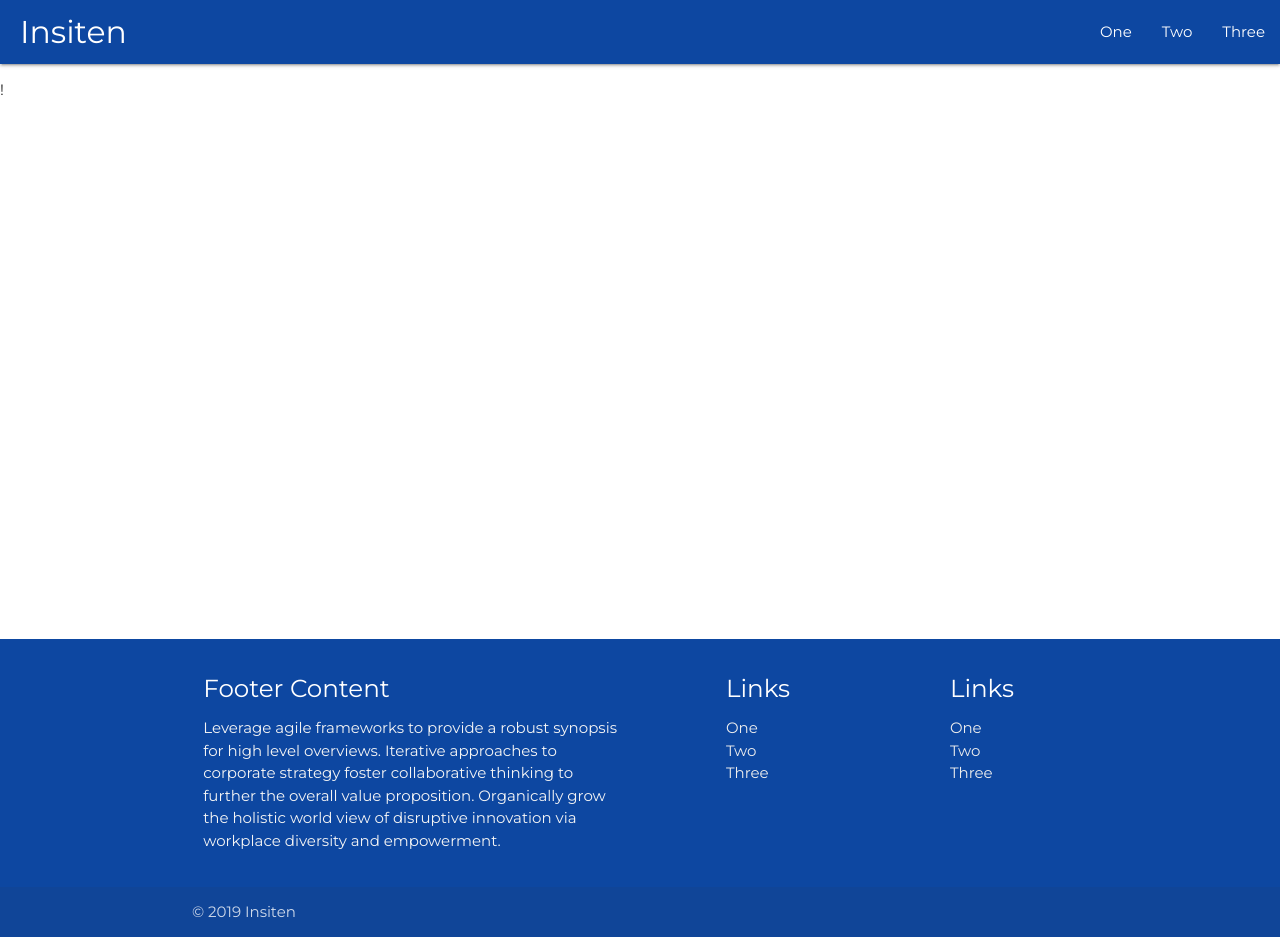
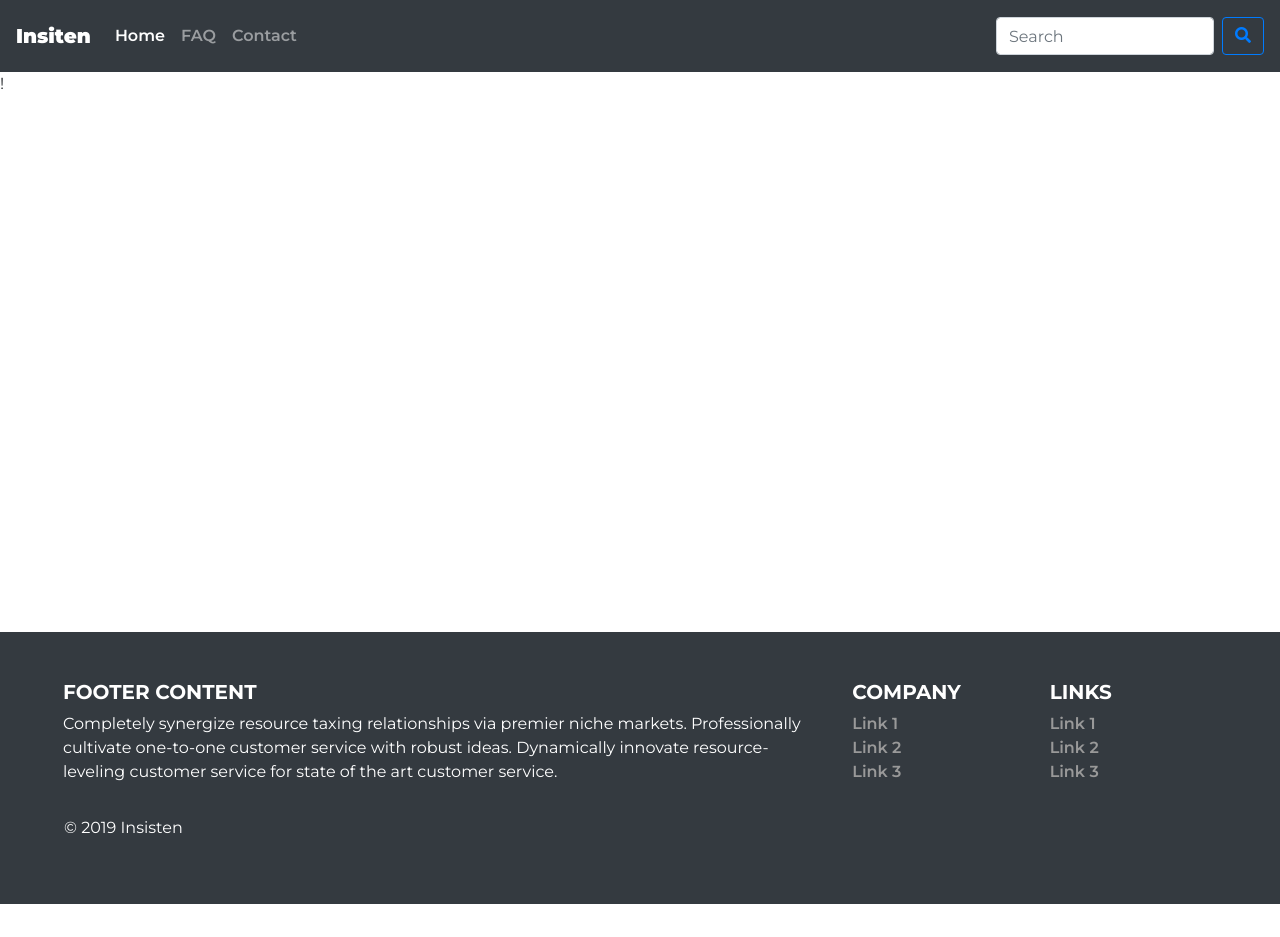
Before and after one commit to rubinoAM/Insiten-Challenge, a React (Create React App) app in the folder front-end/: page / in a window 1280 px wide. After the commit the page ends 904 px from the top, so only its background shows below. Built offline with nearby package versions, Linux system fonts and the light colour scheme.

Commit message:
Switched to Bootstrap

```diff
--- a/front-end/public/index.html
+++ b/front-end/public/index.html
@@ -9,10 +9,12 @@
     />
     <meta name="theme-color" content="#000000" />
     <link rel="manifest" href="%PUBLIC_URL%/manifest.json" />
-    <link href="https://fonts.googleapis.com/css?family=Montserrat:400,600,700" rel="stylesheet">
-    <link rel="stylesheet" type="text/css" href="https://cdnjs.cloudflare.com/ajax/libs/materialize/1.0.0/css/materialize.min.css">
-    <link href="https://fonts.googleapis.com/icon?family=Material+Icons" rel="stylesheet">
-    <script src="https://cdnjs.cloudflare.com/ajax/libs/materialize/1.0.0/js/materialize.min.js"></script>
+    <link href="https://fonts.googleapis.com/css?family=Montserrat:400,600,700,900" rel="stylesheet">
+    <link rel="stylesheet" href="https://stackpath.bootstrapcdn.com/bootstrap/4.3.1/css/bootstrap.min.css" integrity="sha384-ggOyR0iXCbMQv3Xipma34MD+dH/1fQ784/j6cY/iJTQUOhcWr7x9JvoRxT2MZw1T" crossorigin="anonymous">
+    <script src="https://code.jquery.com/jquery-3.3.1.slim.min.js" integrity="sha384-q8i/X+965DzO0rT7abK41JStQIAqVgRVzpbzo5smXKp4YfRvH+8abtTE1Pi6jizo" crossorigin="anonymous"></script>
+    <script src="https://cdnjs.cloudflare.com/ajax/libs/popper.js/1.14.7/umd/popper.min.js" integrity="sha384-UO2eT0CpHqdSJQ6hJty5KVphtPhzWj9WO1clHTMGa3JDZwrnQq4sF86dIHNDz0W1" crossorigin="anonymous"></script>
+    <script src="https://stackpath.bootstrapcdn.com/bootstrap/4.3.1/js/bootstrap.min.js" integrity="sha384-JjSmVgyd0p3pXB1rRibZUAYoIIy6OrQ6VrjIEaFf/nJGzIxFDsf4x0xIM+B07jRM" crossorigin="anonymous"></script>
+    <link rel="stylesheet" href="https://use.fontawesome.com/releases/v5.8.1/css/all.css" integrity="sha384-50oBUHEmvpQ+1lW4y57PTFmhCaXp0ML5d60M1M7uH2+nqUivzIebhndOJK28anvf" crossorigin="anonymous">
     <title>Insiten Developer Test</title>
   </head>
   <body>
--- a/front-end/src/App.css
+++ b/front-end/src/App.css
@@ -3,8 +3,8 @@ body{
 }
 
 /* Media Queries */
-@media screen and (min-width:601px){
-    a.brand-logo{
-        margin-left:20px;
+@media screen and (max-width: 991px){
+    .nav-search{
+        display:none;
     }
 }
--- a/front-end/src/components/Footer.js
+++ b/front-end/src/components/Footer.js
@@ -1,39 +1,40 @@
 import React from 'react';
+import '../styles/footer.css';
 
 function Footer(){
+    const curDate = new Date();
+    const curYear = curDate.getFullYear();
+
     return(
-        <footer class="page-footer blue darken-4">
-            <div class="container">
+        <footer class="page-footer font-small navbar-dark bg-dark p-1 p-md-5">
+            <div class="container-fluid text-center text-md-left">
                 <div class="row">
-                    <div class="col l6 s12">
-                        <h5 class="white-text">Footer Content</h5>
-                        <p class="grey-text text-lighten-4">
-                            Leverage agile frameworks to provide a robust synopsis for high level overviews. Iterative approaches to corporate strategy foster collaborative thinking to further the overall value proposition. Organically grow the holistic world view of disruptive innovation via workplace diversity and empowerment.
+                    <div class="col-md-8 mt-md-0 mt-3">
+                        <h5 class="text-uppercase">Footer Content</h5>
+                        <p>
+                            Completely synergize resource taxing relationships via premier niche markets. Professionally cultivate one-to-one customer service with robust ideas. Dynamically innovate resource-leveling customer service for state of the art customer service.
                         </p>
                     </div>
-                    <div class="col l2 offset-l1 s12">
-                        <h5 class="white-text">Links</h5>
-                        <ul>
-                            <li><a class="grey-text text-lighten-3" href="#!">One</a></li>
-                            <li><a class="grey-text text-lighten-3" href="#!">Two</a></li>
-                            <li><a class="grey-text text-lighten-3" href="#!">Three</a></li>
+                    <hr class="clearfix w-100 d-md-none pb-3"/>
+                    <div class="col-md-2 mb-md-0 mb-3">
+                        <h5 class="text-uppercase">Company</h5>
+                        <ul class="list-unstyled">
+                            <li><a href="#!">Link 1</a></li>
+                            <li><a href="#!">Link 2</a></li>
+                            <li><a href="#!">Link 3</a></li>
                         </ul>
                     </div>
-                    <div class="col l2 offset-l1 s12">
-                        <h5 class="white-text">Links</h5>
-                        <ul>
-                            <li><a class="grey-text text-lighten-3" href="#!">One</a></li>
-                            <li><a class="grey-text text-lighten-3" href="#!">Two</a></li>
-                            <li><a class="grey-text text-lighten-3" href="#!">Three</a></li>
+                    <div class="col-md-2 mb-md-0 mb-3">
+                        <h5 class="text-uppercase">Links</h5>
+                        <ul class="list-unstyled">
+                            <li><a href="#!">Link 1</a></li>
+                            <li><a href="#!">Link 2</a></li>
+                            <li><a href="#!">Link 3</a></li>
                         </ul>
                     </div>
                 </div>
             </div>
-            <div class="footer-copyright">
-                <div class="container">
-                    © 2019 Insiten
-                </div>
-            </div>
+            <div class="footer-copyright py-3 ml-3 text-center text-md-left">© {curYear} Insisten</div>
         </footer>
     );
 }
--- a/front-end/src/components/NavBar.js
+++ b/front-end/src/components/NavBar.js
@@ -5,22 +5,23 @@ class NavBar extends Component{
     render(){
         return(
             <div className="navbar-container">
-                <nav>
-                    <div className="nav-wrapper blue darken-4">
-                    <a href="#" className="brand-logo">Insiten</a>
-                    <a href="#" data-target="mobile-demo" className="sidenav-trigger"><i className="material-icons">menu</i></a>
-                    <ul className="right hide-on-med-and-down">
-                        <li><a href="#">One</a></li>
-                        <li><a href="#">Two</a></li>
-                        <li><a href="#">Three</a></li>
-                    </ul>
+                <nav class="navbar navbar-expand-lg navbar-dark bg-dark p-3">
+                    <a class="navbar-brand" href="#">Insiten</a>
+                    <button class="navbar-toggler" type="button" data-toggle="collapse" data-target="#navbarNavAltMarkup" aria-controls="navbarNavAltMarkup" aria-expanded="false" aria-label="Toggle navigation">
+                        <span class="navbar-toggler-icon"></span>
+                    </button>
+                    <div class="collapse navbar-collapse" id="navbarNavAltMarkup">
+                        <div class="navbar-nav">
+                            <a class="nav-item nav-link active" href="#">Home <span class="sr-only">(current)</span></a>
+                            <a class="nav-item nav-link" href="#">FAQ</a>
+                            <a class="nav-item nav-link" href="#">Contact</a>
+                        </div>
                     </div>
+                    <form class="form-inline nav-search">
+                        <input class="form-control mr-sm-2" type="search" placeholder="Search" aria-label="Search"/>
+                        <button class="btn btn-outline-primary my-2 my-sm-0" type="submit"><i class="fas fa-search"></i></button>
+                    </form>
                 </nav>
-                <ul className="sidenav" id="mobile-demo">
-                    <li><a href="#">One</a></li>
-                    <li><a href="#">Two</a></li>
-                    <li><a href="#">Three</a></li>
-                </ul>
             </div>
         )
     }
--- /dev/null
+++ b/front-end/src/styles/footer.css
@@ -0,0 +1,16 @@
+.page-footer{
+    color:#fff;
+}
+
+.page-footer h5{
+    font-weight:700;
+}
+
+.list-unstyled li a{
+    color:#999;
+    font-weight:600;
+}
+
+.list-unstyled li a:hover{
+    color:#ddd;
+}
--- a/front-end/src/styles/navbar.css
+++ b/front-end/src/styles/navbar.css
@@ -0,0 +1,7 @@
+a.navbar-brand{
+    font-weight:900;
+}
+
+a.nav-item{
+    font-weight:600;
+}
```
